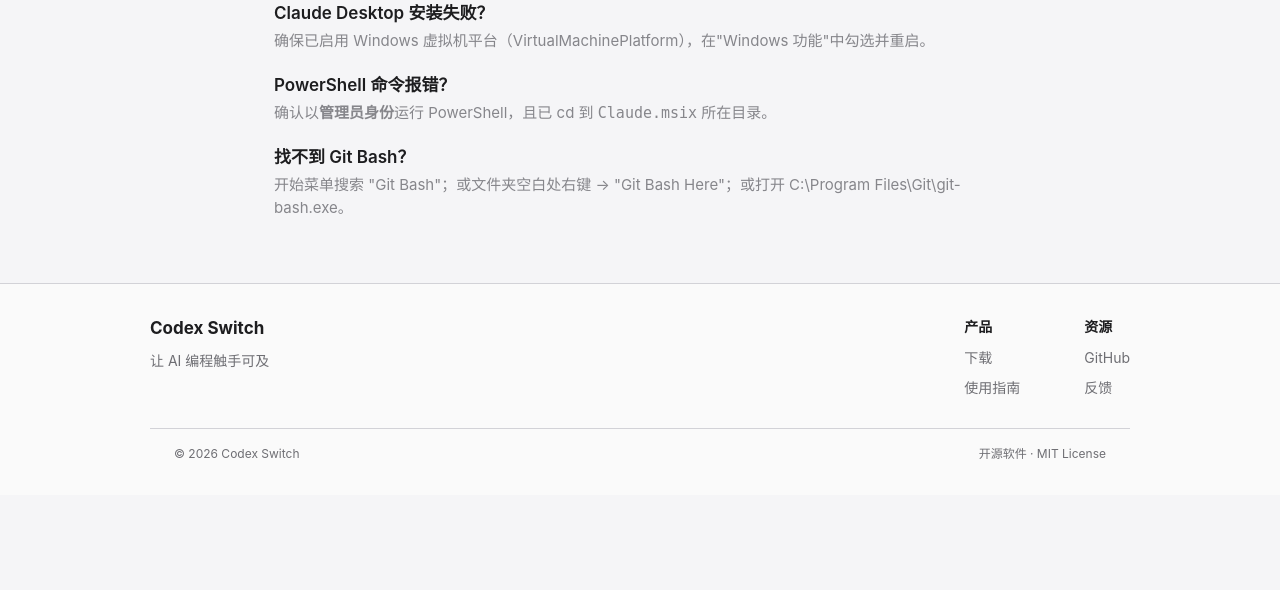
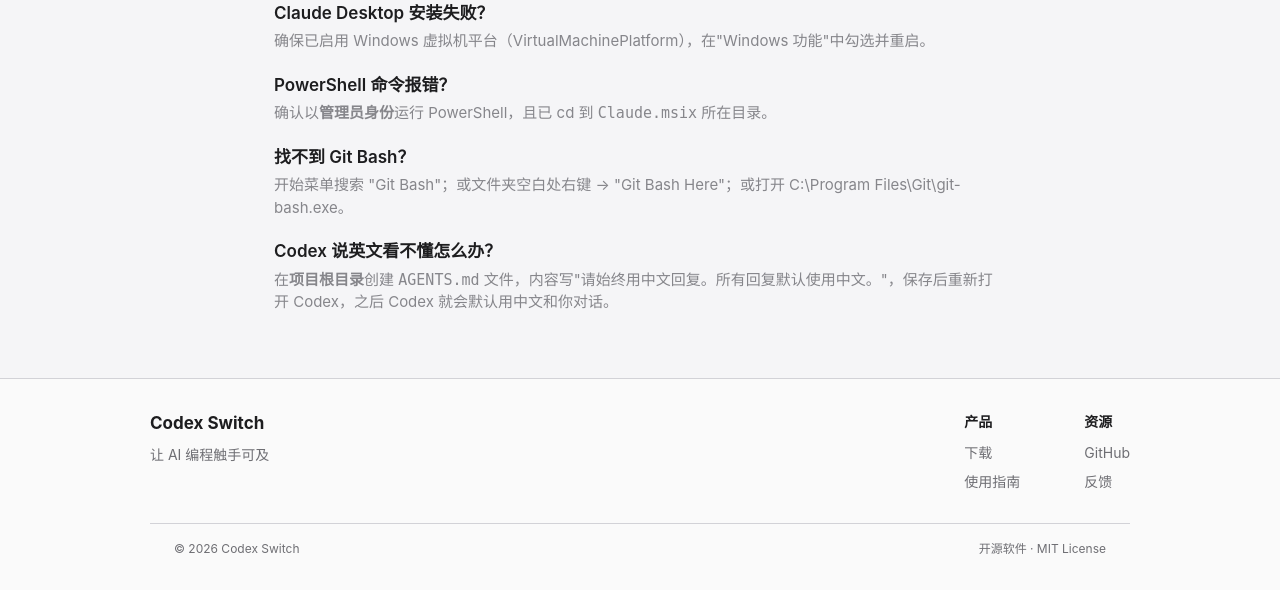
Before and after one commit to Mark7766/codex-switch-server, a FastAPI app: page /guide in a window 1280 px wide. Shown: the part 1040-1630 px from the top of the page. Before the commit the page ends 1499 px from the top, so only its background shows below. Run offline with FastAPI, Linux system fonts and the light colour scheme; parts of the project's set-up code (start-up, migrations or seed data) failed here and were passed over.

Commit message:
feat: add Codex Chinese language FAQ entry in guide
Co-Authored-By: Claude Opus 4.8 <noreply@anthropic.com>

```diff
--- a/src/portal/templates/guide.html
+++ b/src/portal/templates/guide.html
@@ -134,6 +134,7 @@
       <dt>Claude Desktop 安装失败？</dt><dd>确保已启用 Windows 虚拟机平台（VirtualMachinePlatform），在"Windows 功能"中勾选并重启。</dd>
       <dt>PowerShell 命令报错？</dt><dd>确认以<strong>管理员身份</strong>运行 PowerShell，且已 cd 到 <code>Claude.msix</code> 所在目录。</dd>
       <dt>找不到 Git Bash？</dt><dd>开始菜单搜索 "Git Bash"；或文件夹空白处右键 → "Git Bash Here"；或打开 C:\Program Files\Git\git-bash.exe。</dd>
+      <dt>Codex 说英文看不懂怎么办？</dt><dd>在<strong>项目根目录</strong>创建 <code>AGENTS.md</code> 文件，内容写"请始终用中文回复。所有回复默认使用中文。"，保存后重新打开 Codex，之后 Codex 就会默认用中文和你对话。</dd>
     </dl>
   </div>
 </div>
```
Also changed, not shown: .github/agent/memory/task-history.md.
